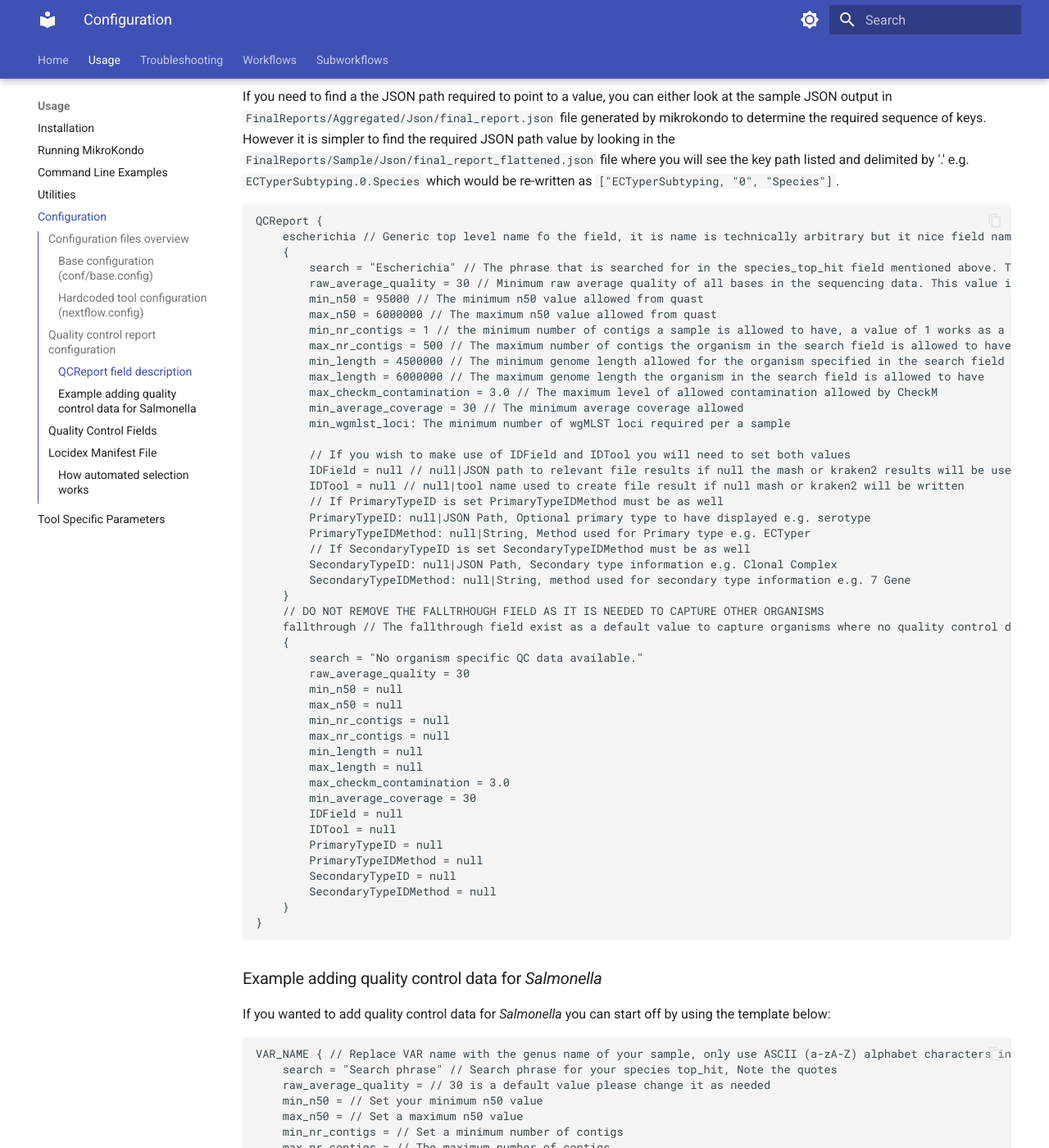
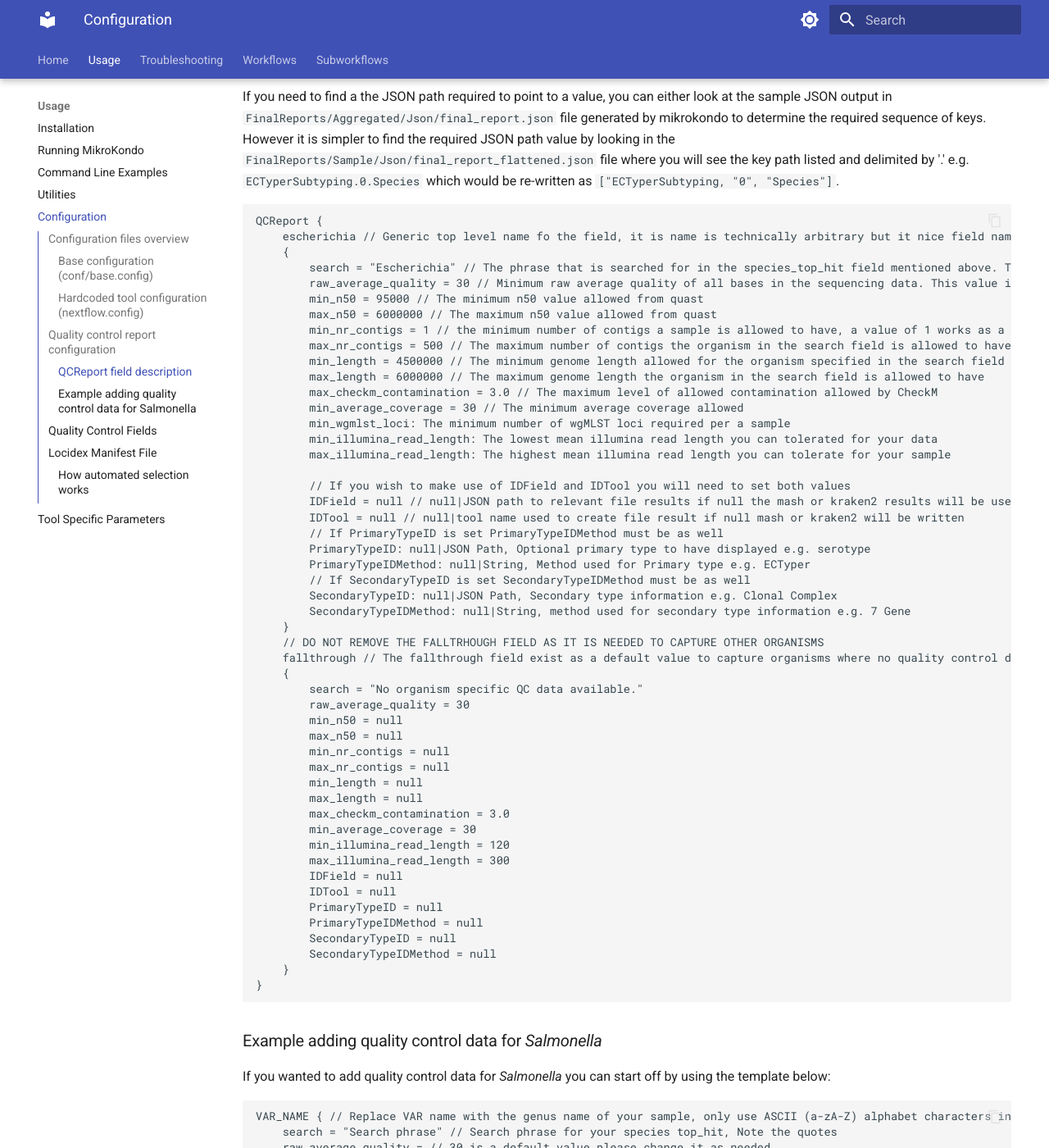
Before and after one commit to phac-nml/mikrokondo, an MkDocs documentation site: the page built from docs/usage/configuration.md, in a window 1280 px wide and 1400 px high, scrolled down 2166 px. Shown: the whole window at 82% size. Built offline with MkDocs 1.6.1 and Material for MkDocs 9.7.7, drawn with Linux system fonts in a browser that asks for light colours.

Commit message:
added support for read length metric

```diff
--- a/docs/usage/configuration.md
+++ b/docs/usage/configuration.md
@@ -78,6 +78,8 @@ QCReport {
         max_checkm_contamination = 3.0 // The maximum level of allowed contamination allowed by CheckM
         min_average_coverage = 30 // The minimum average coverage allowed
         min_wgmlst_loci: The minimum number of wgMLST loci required per a sample
+        min_illumina_read_length: The lowest mean illumina read length you can tolerated for your data
+        max_illumina_read_length: The highest mean illumina read length you can tolerate for your sample
 
         // If you wish to make use of IDField and IDTool you will need to set both values
         IDField = null // null|JSON path to relevant file results if null the mash or kraken2 results will be used
@@ -102,6 +104,8 @@ QCReport {
         max_length = null
         max_checkm_contamination = 3.0
         min_average_coverage = 30
+        min_illumina_read_length = 120
+        max_illumina_read_length = 300
         IDField = null
         IDTool = null
         PrimaryTypeID = null
```
Also changed, not shown: 4 other files.
